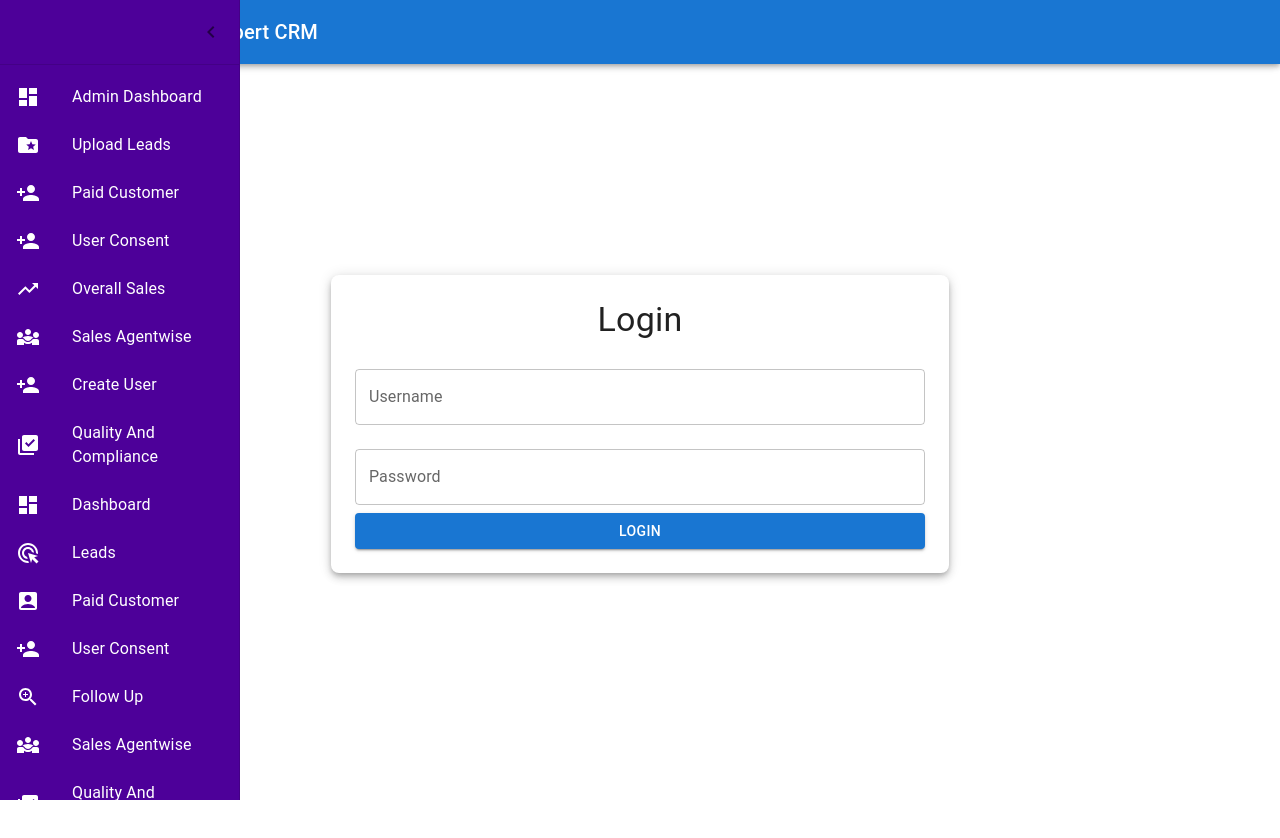
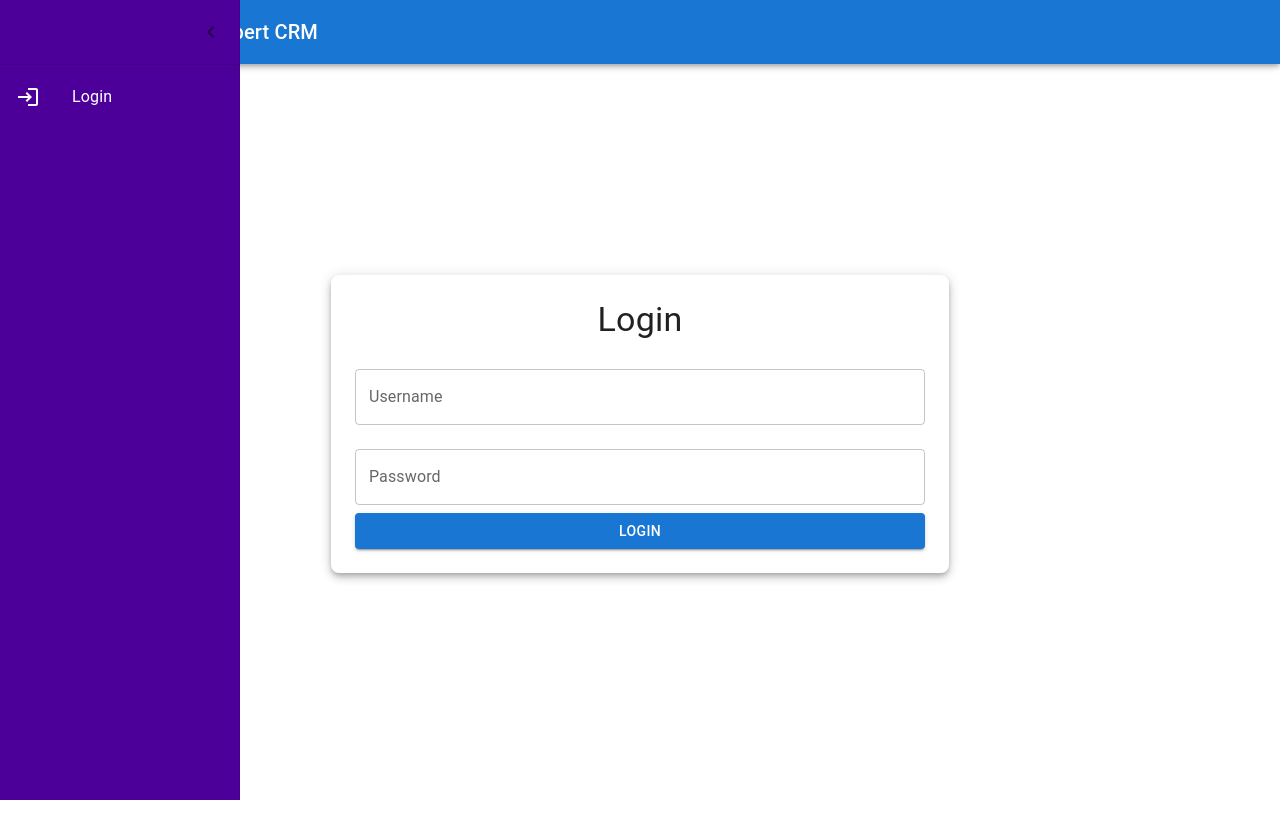
Before and after one commit to Nishthayadava/fando-frontend, a React (Create React App) app: page /login in a window 1280 px wide. Shown: the top 838 px of the page. Built offline with nearby package versions, Linux system fonts and the light colour scheme.

Commit message:
Update Sidebar.js

```diff
--- a/src/components/common/Sidebar.js
+++ b/src/components/common/Sidebar.js
@@ -85,8 +85,8 @@ const Sidebar = ({ isLoggedIn, role }) => {
 
 
             {/* Conditional Menu Items based on Role */}
-            {/* {role === 'Admin' && (
-              <> */}
+            {role === 'Admin' && (
+              <>
                 <ListItem button component={Link} to="/admindashboard" sx={{ color: 'white' }}>
                   <ListItemIcon>
                     <DashboardIcon sx={{ color: 'white' }}/>
@@ -146,11 +146,11 @@ const Sidebar = ({ isLoggedIn, role }) => {
                   <ListItemText primary="Quality And Compliance" />
                 </ListItem>
 
-              {/* </>
-            )} */}
+              </>
+            )}
 
-            {/* {role === 'Agent' && (
-              <> */}
+            {role === 'Agent' && (
+              <>
               <ListItem button component={Link} to="/dashboard" sx={{ color: 'white' }}>
               <ListItemIcon>
                 <DashboardIcon  sx={{ color: 'white' }}/>
@@ -205,22 +205,22 @@ const Sidebar = ({ isLoggedIn, role }) => {
                   <ListItemText primary="Quality And Compliance" />
                 </ListItem>
 
-              {/* </>
+               </>
 
-            )} */}
+            )}
 
             {/* Login/Logout */}
             {isLoggedIn ? (
             <ListItem button onClick={handleLogout} component={Link} to="/login" sx={{ color: 'white' }}>
               <ListItemIcon>
-                  <LogoutIcon sx={{ color: 'white' }}/>
+                <LogoutIcon sx={{ color: 'white' }} />
               </ListItemIcon>
               <ListItemText primary="Logout" />
             </ListItem>
           ) : (
             <ListItem button onClick={() => handleLogin('testUserId')} component={Link} to="/login" sx={{ color: 'white' }}>
               <ListItemIcon>
-                  <LoginIcon sx={{ color: 'white' }}/>
+                <LoginIcon sx={{ color: 'white' }} />
               </ListItemIcon>
               <ListItemText primary="Login" />
             </ListItem>
```
Lines whose indentation alone changed are shown as unchanged.
